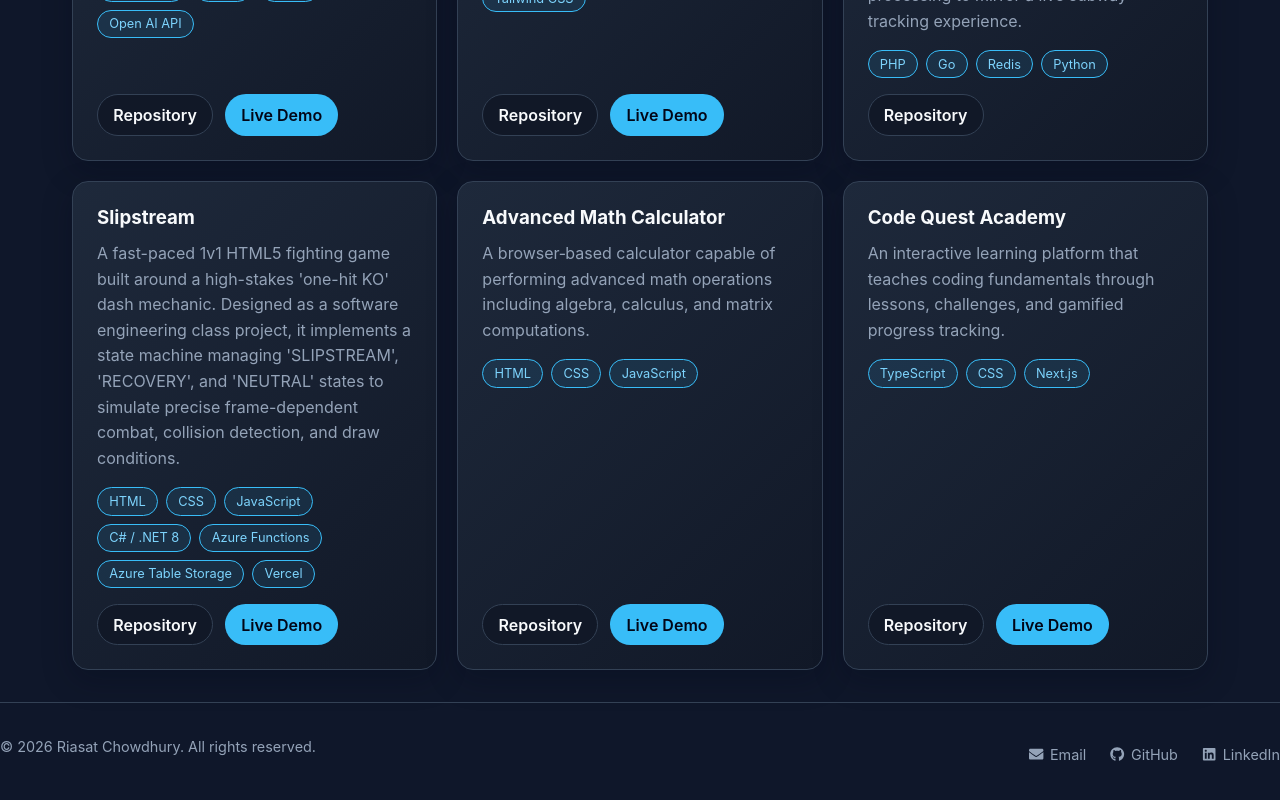
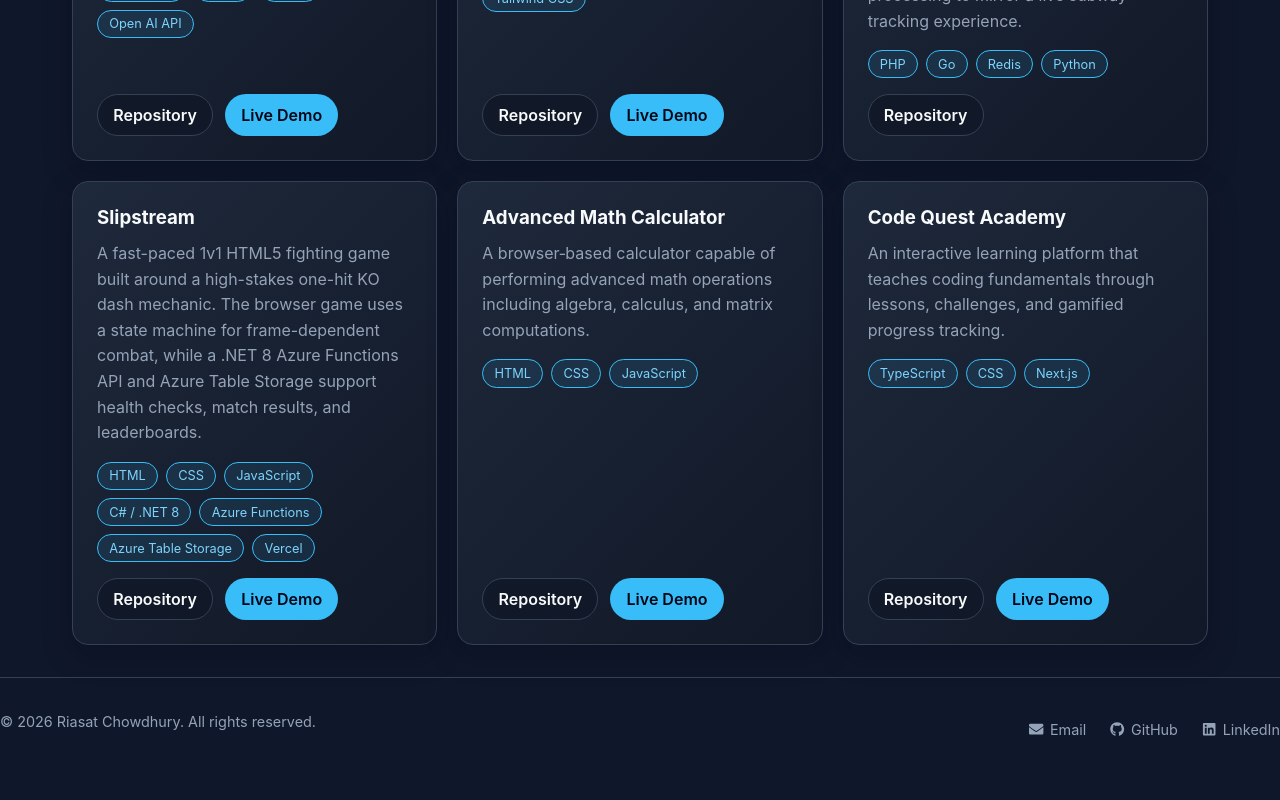
Before and after one commit to rchowd9/personal-portfolio, a React (Vite) app: page /#/projects in a window 1280 px wide. Shown: the part 1159-1959 px from the top of the page. Built offline with nearby package versions, Linux system fonts and the light colour scheme.

Commit message:
added improvements to layout

```diff
--- a/src/pages/Projects.jsx
+++ b/src/pages/Projects.jsx
@@ -56,7 +56,7 @@ export default function Projects() {
     {
       title: "Slipstream",
       description:
-        "A fast-paced 1v1 HTML5 fighting game built around a high-stakes 'one-hit KO' dash mechanic. Designed as a software engineering class project, it implements a state machine managing 'SLIPSTREAM', 'RECOVERY', and 'NEUTRAL' states to simulate precise frame-dependent combat, collision detection, and draw conditions.",
+        "A fast-paced 1v1 HTML5 fighting game built around a high-stakes one-hit KO dash mechanic. The browser game uses a state machine for frame-dependent combat, while a .NET 8 Azure Functions API and Azure Table Storage support health checks, match results, and leaderboards.",
       tech: [
         "HTML",
         "CSS",
```
